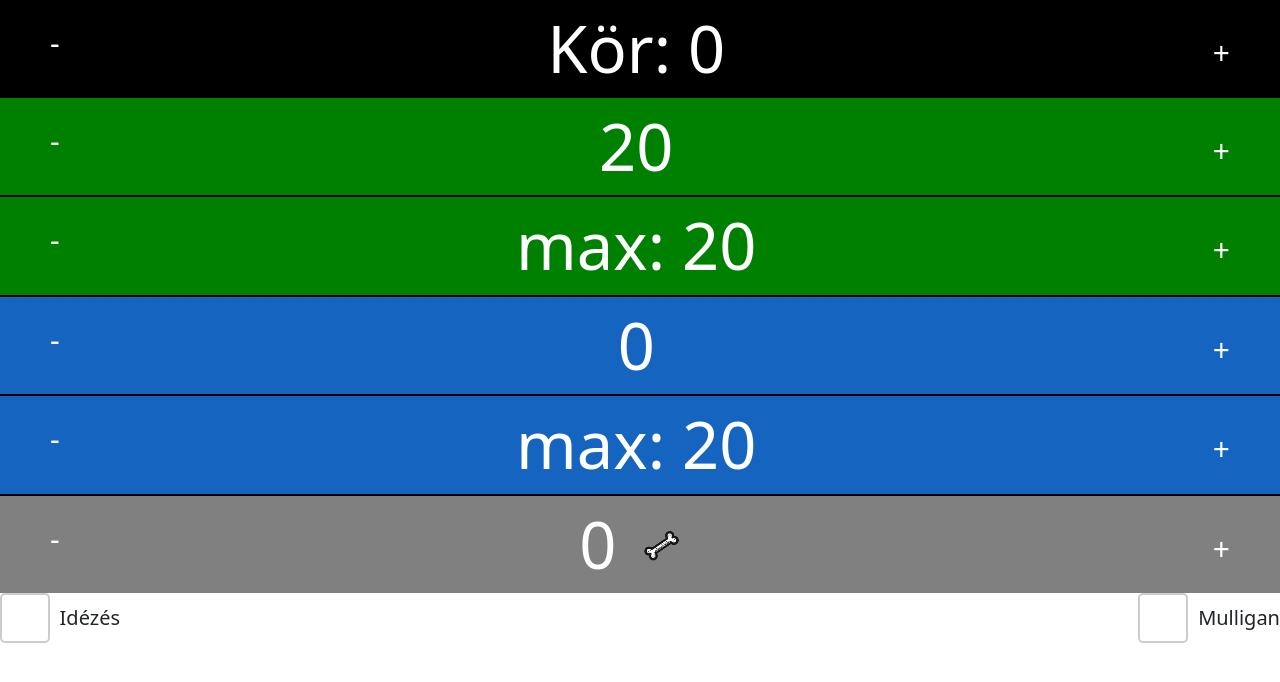
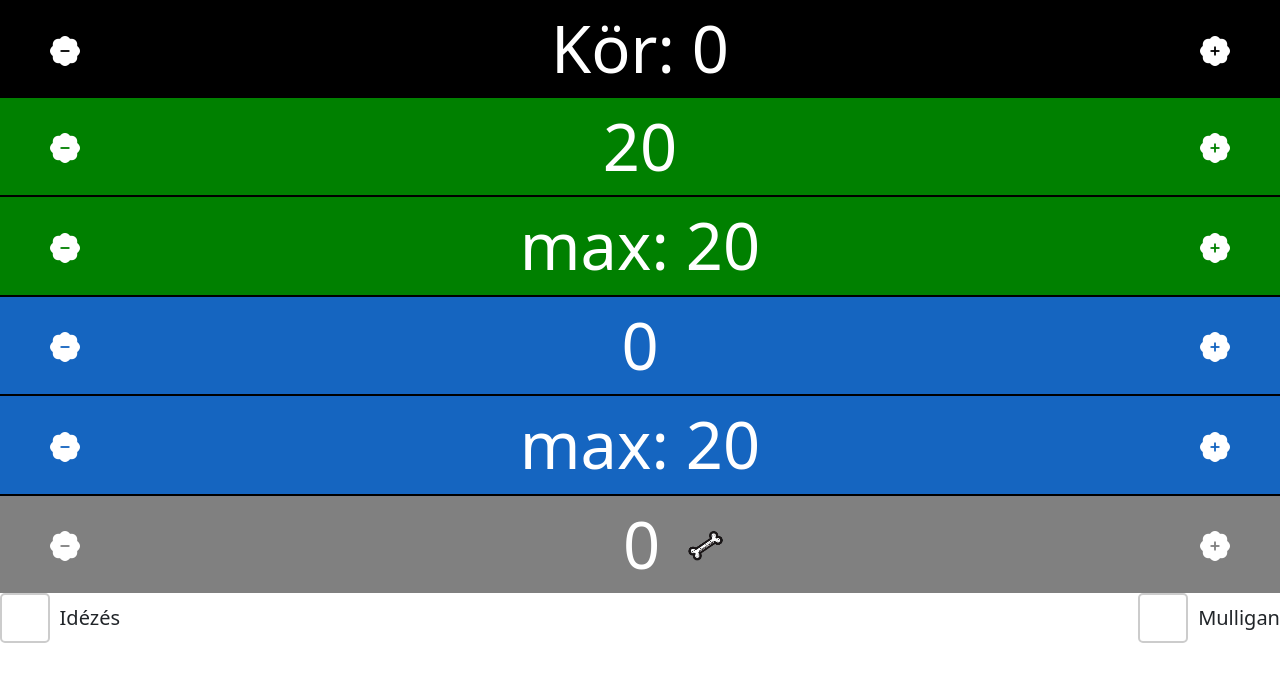
Before and after one commit to TheShatter9/hkkstats.github.io, a plain HTML site: page index.html in a window 1280 px wide. Drawn offline with nearby package versions, Linux system fonts and the light colour scheme.

Commit message:
Add files via upload

```diff
--- a/index.html
+++ b/index.html
@@ -7,6 +7,8 @@
     <title>HKK TEST</title>
     <link href="https://cdn.jsdelivr.net/npm/bootstrap@5.3.2/dist/css/bootstrap.min.css" rel="stylesheet"
         integrity="sha384-T3c6CoIi6uLrA9TneNEoa7RxnatzjcDSCmG1MXxSR1GAsXEV/Dwwykc2MPK8M2HN" crossorigin="anonymous">
+    <link rel="stylesheet" href="https://cdn.jsdelivr.net/npm/bootstrap-icons@1.10.5/font/bootstrap-icons.css">
+
     <style>
         #EP {
             width: 100%;
@@ -63,17 +65,18 @@
         #csontKep {
             width: 60px;
             margin-top: -10px;
+            margin-right: -80px;
         }
 
         .rendezoBal {
             float: left;
-            margin: 20px 0px 0px 50px;
+            margin: 28px 0px 0px 50px;
             color: white;
             font-size: 30px;
         }
 
         .rendezoJobb {
-            margin: 30px 50px 0 0;
+            margin: 28px 50px 0 0;
             font-size: 30px;
             color: white;
             float: right;
@@ -209,43 +212,43 @@
 
 
     <div id="kor">
-        <div class="rendezoBal" id="korMinusz">-</div>
+        <div class="rendezoBal" id="korMinusz"><i class="bi bi-patch-minus-fill"></i></div>
         <label for="kor">Kör:</label>
         <span id="korErtek">0</span>
-        <div class="rendezoJobb" id="kovetkezoKor">+</div>
+        <div class="rendezoJobb" id="kovetkezoKor"><i class="bi bi-patch-plus-fill"></i></div>
     </div>
 
     <div id="EP">
-        <div class="rendezoBal" id="epMinusz">-</div>
+        <div class="rendezoBal" id="epMinusz"><i class="bi bi-patch-minus-fill"></i></div>
         <span id="epErtek">20</span>
-        <p class="rendezoJobb" id="epPlusz">+</p>
+        <p class="rendezoJobb" id="epPlusz"><i class="bi bi-patch-plus-fill"></i></p>
     </div>
 
     <div id="maxEP">
-        <div class="rendezoBal" id="mEpMinusz">-</div>
+        <div class="rendezoBal" id="mEpMinusz"><i class="bi bi-patch-minus-fill"></i></div>
         <label for="maxEP">max:</label>
         <span id="maxEpErtek">20</span>
-        <div class="rendezoJobb" id="mEpPlusz">+</div>
+        <div class="rendezoJobb" id="mEpPlusz"><i class="bi bi-patch-plus-fill"></i></div>
     </div>
 
     <div id="Vp">
-        <div class="rendezoBal" id="vpMinusz">-</div>
+        <div class="rendezoBal" id="vpMinusz"><i class="bi bi-patch-minus-fill"></i></div>
         <span id="vpErtek">0</span>
-        <div class="rendezoJobb" id="vpPlusz">+</div>
+        <div class="rendezoJobb" id="vpPlusz"><i class="bi bi-patch-plus-fill"></i></div>
     </div>
 
     <div id="maxVp">
-        <div class="rendezoBal" id="mVpMinusz">-</div>
+        <div class="rendezoBal" id="mVpMinusz"><i class="bi bi-patch-minus-fill"></i></div>
         <label for="maxVp">max:</label>
         <span id="maxVpErtek">20</span>
-        <div class="rendezoJobb" id="mVpPlusz">+</div>
+        <div class="rendezoJobb" id="mVpPlusz"><i class="bi bi-patch-plus-fill"></i></div>
     </div>
 
     <div id="csont">
-        <div class="rendezoBal" id="csontMinusz">-</div>
+        <div class="rendezoBal" id="csontMinusz"><i class="bi bi-patch-minus-fill"></i></div>
         <span id="szKErtek">0 </span>
         <img src="csont2.png" alt="Szörnykomponens" title="Szörnykomponens" id="csontKep">
-        <div class="rendezoJobb" id="csontPlusz">+</div>
+        <div class="rendezoJobb" id="csontPlusz"><i class="bi bi-patch-plus-fill"></i></div>
     </div>
 
     <div id="idezes">
```
